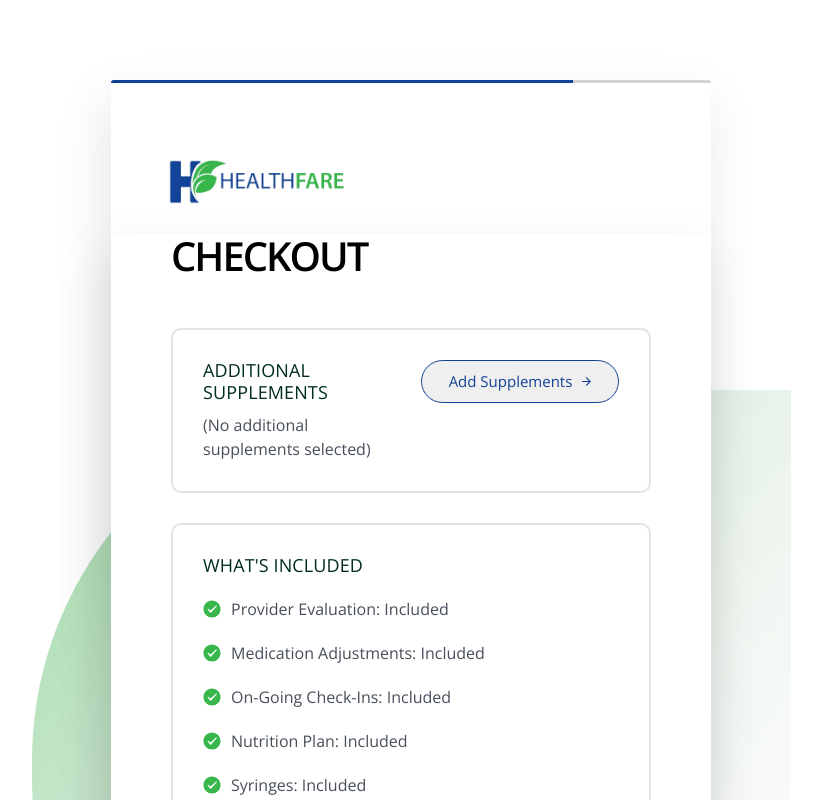
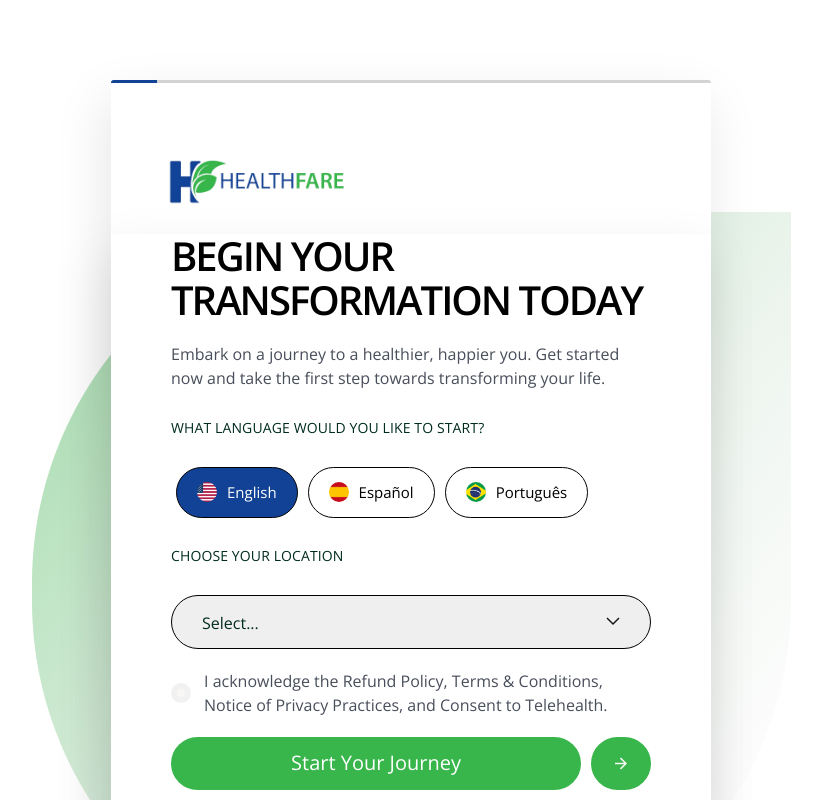
Before and after one commit to ShaYri12/HealthFare, a Next.js app: page / in a window 1280 px wide. Shown: the top 800 px of the page, without its empty margins (229-1051 px from the left). Built offline with nearby package versions, Linux system fonts and the light colour scheme.

Commit message:
initial step change

```diff
--- a/app/page.js
+++ b/app/page.js
@@ -21,7 +21,7 @@ import i18n from './context/i18n';
 import './styles/form.css';
 
 const Home = () => {
-  const [step, setStep] = useState(10);
+  const [step, setStep] = useState(1);
 
   // Initialize formValues with arrays where necessary
   const [formValues, setFormValues] = useState({
```
